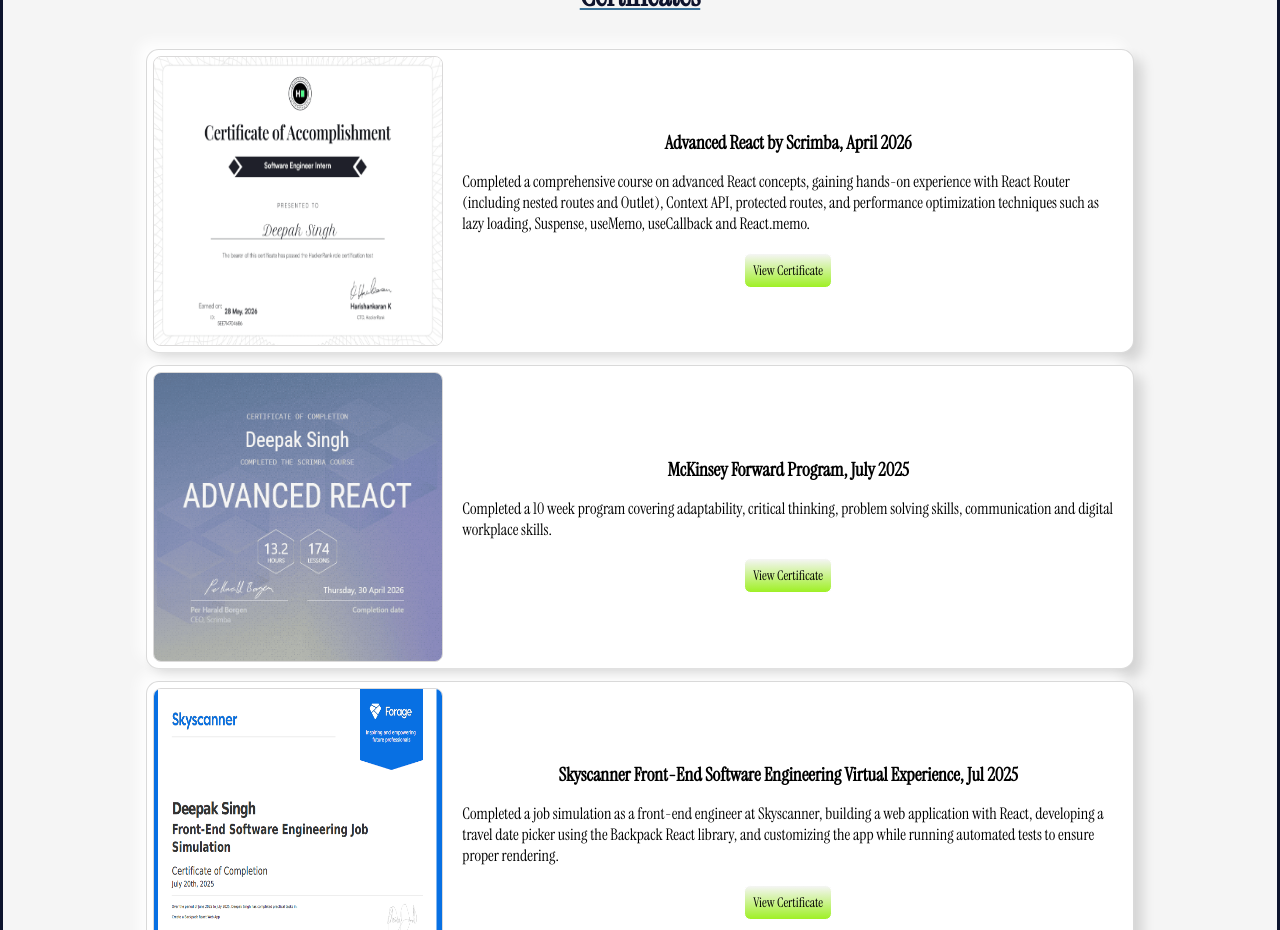
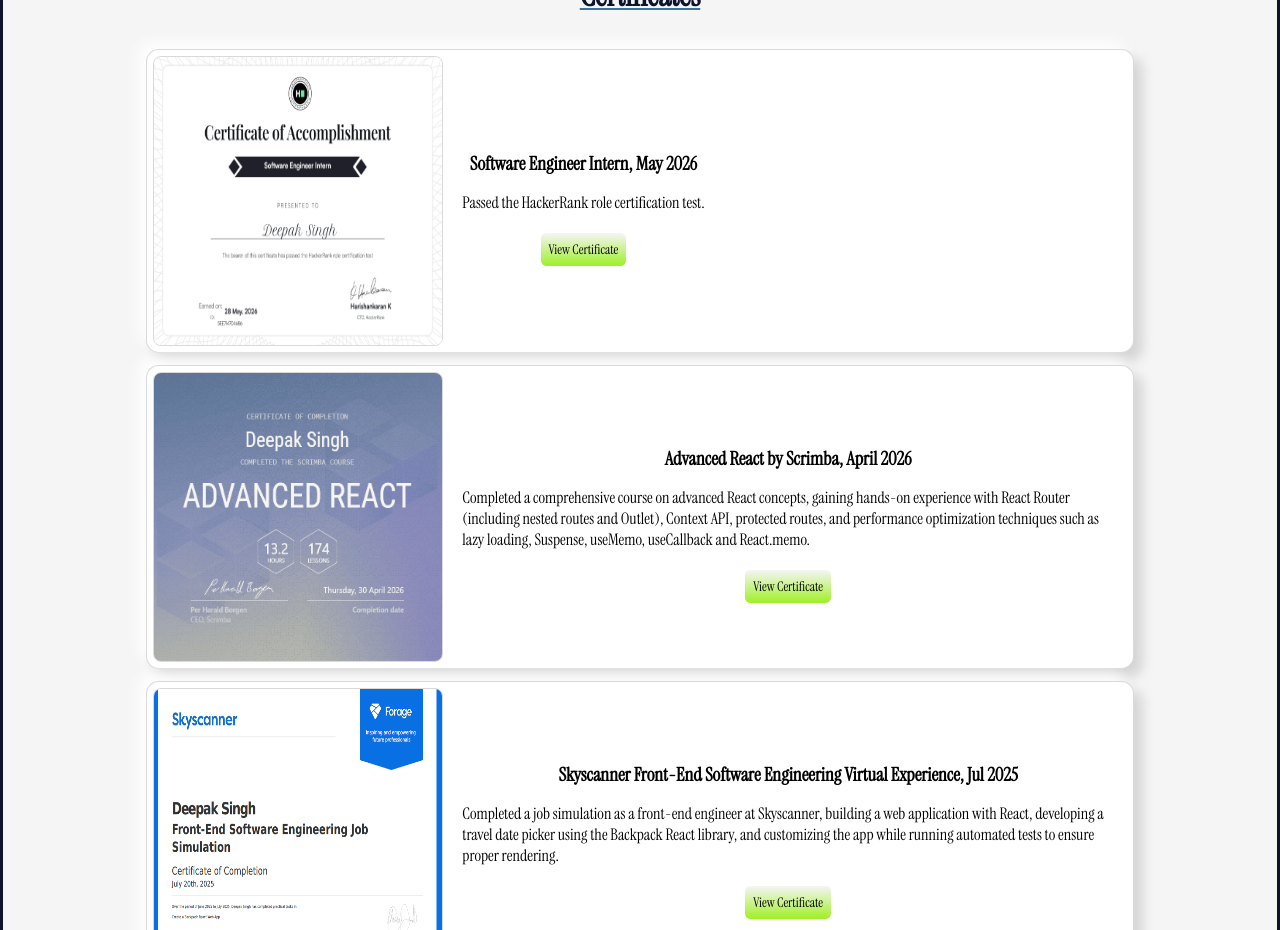
Before and after one commit to DeepakSingh9999/Portfolio, a React (Vite) app: page / in a window 1280 px wide. Shown: the part 4080-5010 px from the top of the page. Built offline with nearby package versions, Linux system fonts and the light colour scheme.

Commit message:
Update certificates.jsx

```diff
--- a/src/assets/components/certificates.jsx
+++ b/src/assets/components/certificates.jsx
@@ -7,15 +7,15 @@ export default function Certificates(){
 
     const items = [
         {id: 1,
+            title: 'Software Engineer Intern, May 2026',
+            description: 'Passed the HackerRank role certification test.',
+            certificatelink: 'https://www.hackerrank.com/certificates/5ee714704686',
+            thumbnail: `${thumbnail1}`
+        },
+        {id: 2,
             title: 'Advanced React by Scrimba, April 2026',
             description: 'Completed a comprehensive course on advanced React concepts, gaining hands-on experience with React Router (including nested routes and Outlet), Context API, protected routes, and performance optimization techniques such as lazy loading, Suspense, useMemo, useCallback and React.memo.',
             certificatelink: 'https://scrimba.com/learn-react-c0e;cert24zAwPPowNUfV2kHFhk5fzfVD39HyHBRbL47S',
-            thumbnail: `${thumbnail1}`
-        },
-        {id: 2,
-            title: 'McKinsey Forward Program, July 2025',
-            description: 'Completed a 10 week program covering adaptability, critical thinking, problem solving skills, communication and digital workplace skills.',
-            certificatelink: 'https://drive.google.com/uc?export=download&id=1Bfx9KnxNIzQiVOa0Lcdm0RpYxuaJLumi',
             thumbnail: `${thumbnail2}`
         },
         {id: 3,
```
